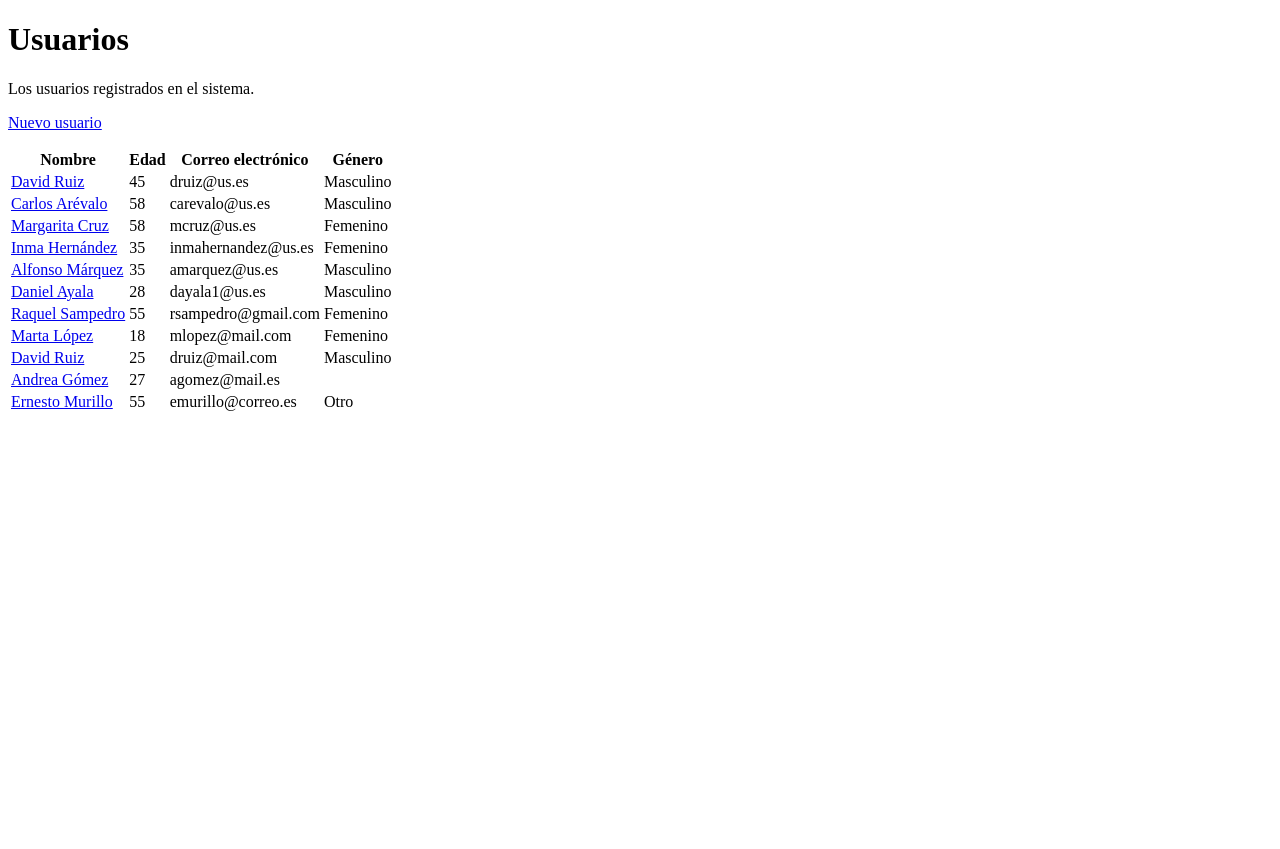
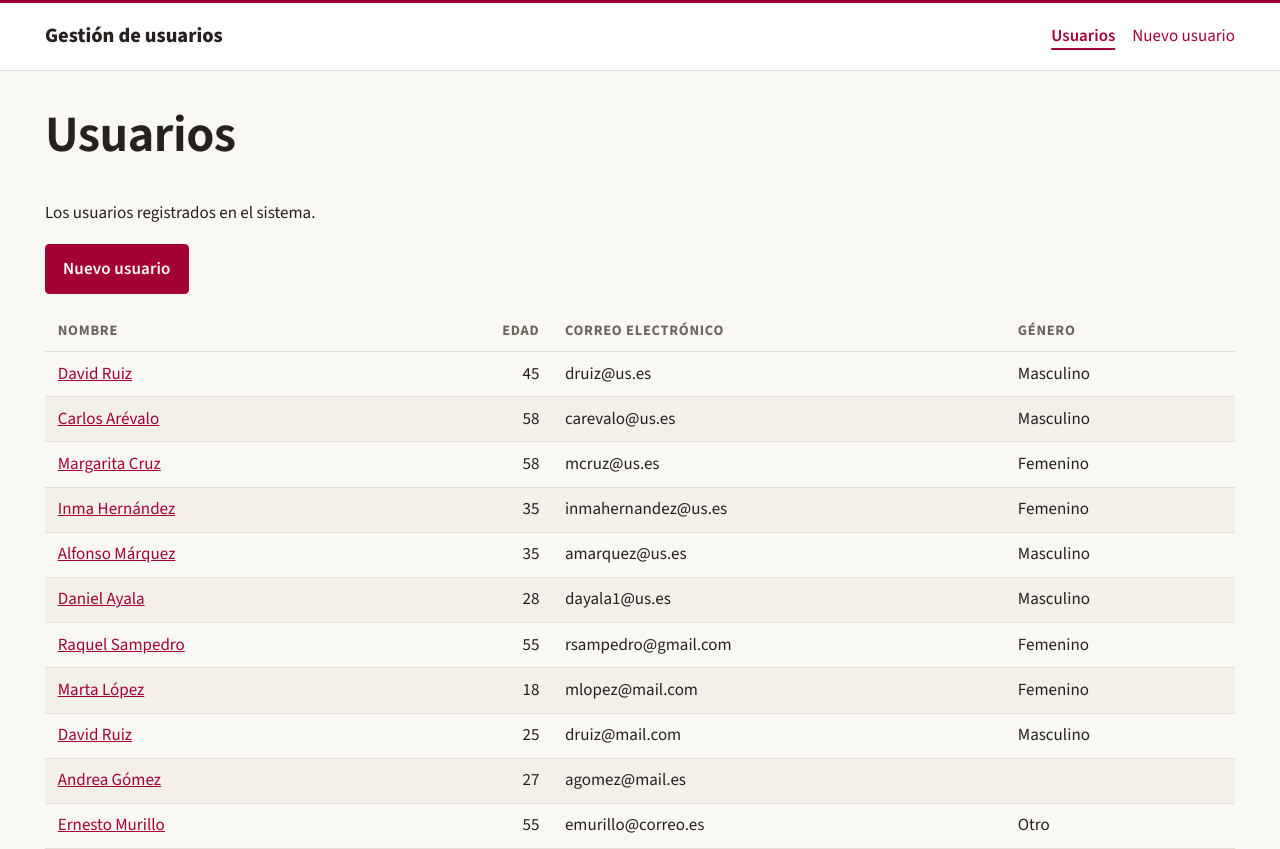
Before and after one commit to IISSI-US/IISSI2-Examples-Users, a plain HTML site: page web/index.html in a window 1280 px wide. Before the commit the page ends 800 px from the top, so only its background shows below. Drawn offline with Linux system fonts and the light colour scheme.

Commit message:
ez-ui: barra de navegación, tabla desplazable, ficha y formulario con sus componentes; app.css solo con la ficha, que ez-ui no maqueta

```diff
--- a/web/css/app.css
+++ b/web/css/app.css
@@ -1 +1,20 @@
 /* Estilos propios de la aplicación: después de ez-ui, con sus variables y el prefijo app-. */
+
+/* #region ficha */
+/* Los datos de la ficha de un usuario (una lista de definiciones, que ez-ui no maqueta): el
+   nombre de cada dato a la izquierda y su valor a la derecha, en una rejilla de dos columnas */
+.app-user-data {
+  display: grid;
+  grid-template-columns: max-content 1fr;
+  gap: var(--ez-space-2) var(--ez-space-6);
+}
+
+.app-user-data dt {
+  font-weight: 650;
+  color: var(--ez-muted);
+}
+
+.app-user-data dd {
+  margin: 0;
+}
+/* #endregion */
--- a/web/index.html
+++ b/web/index.html
@@ -5,21 +5,37 @@
   <!-- #region cabecera -->
   <title>Usuarios</title>
   <link rel="icon" href="images/favicon.svg" type="image/svg+xml">
+  <link rel="stylesheet" href="ez-ui/css/ez-ui.css">
+  <link rel="stylesheet" href="css/app.css">
   <!-- #endregion -->
 </head>
 <body>
+  <!-- #region navbar -->
+  <nav class="ez-navbar" aria-label="Principal">
+    <div class="ez-container ez-navbar__inner">
+      <a class="ez-navbar__brand" href="index.html">Gestión de usuarios</a>
+      <ul class="ez-navbar__links">
+        <li><a href="index.html" aria-current="page">Usuarios</a></li>
+        <li><a href="user-form.html">Nuevo usuario</a></li>
+      </ul>
+    </div>
+  </nav>
+  <!-- #endregion -->
+
+  <main class="ez-container">
     <!-- #region titulo -->
     <h1>Usuarios</h1>
     <p>Los usuarios registrados en el sistema.</p>
-  <p><a href="user-form.html">Nuevo usuario</a></p>
+    <p><a class="ez-button" href="user-form.html">Nuevo usuario</a></p>
     <!-- #endregion -->
 
     <!-- #region tabla -->
+    <div class="ez-scroll">
       <table>
         <thead>
           <tr>
             <th>Nombre</th>
-        <th>Edad</th>
+            <th class="ez-number">Edad</th>
             <th>Correo electrónico</th>
             <th>Género</th>
           </tr>
@@ -27,72 +43,74 @@
         <tbody>
           <tr>
             <td><a href="user-detail.html?userId=1">David Ruiz</a></td>
-        <td>45</td>
+            <td class="ez-number">45</td>
             <td>druiz@us.es</td>
             <td>Masculino</td>
           </tr>
           <tr>
             <td><a href="user-detail.html?userId=2">Carlos Arévalo</a></td>
-        <td>58</td>
+            <td class="ez-number">58</td>
             <td>carevalo@us.es</td>
             <td>Masculino</td>
           </tr>
           <tr>
             <td><a href="user-detail.html?userId=3">Margarita Cruz</a></td>
-        <td>58</td>
+            <td class="ez-number">58</td>
             <td>mcruz@us.es</td>
             <td>Femenino</td>
           </tr>
           <tr>
             <td><a href="user-detail.html?userId=4">Inma Hernández</a></td>
-        <td>35</td>
+            <td class="ez-number">35</td>
             <td>inmahernandez@us.es</td>
             <td>Femenino</td>
           </tr>
           <tr>
             <td><a href="user-detail.html?userId=5">Alfonso Márquez</a></td>
-        <td>35</td>
+            <td class="ez-number">35</td>
             <td>amarquez@us.es</td>
             <td>Masculino</td>
           </tr>
           <tr>
             <td><a href="user-detail.html?userId=6">Daniel Ayala</a></td>
-        <td>28</td>
+            <td class="ez-number">28</td>
             <td>dayala1@us.es</td>
             <td>Masculino</td>
           </tr>
           <tr>
             <td><a href="user-detail.html?userId=7">Raquel Sampedro</a></td>
-        <td>55</td>
+            <td class="ez-number">55</td>
             <td>rsampedro@gmail.com</td>
             <td>Femenino</td>
           </tr>
           <tr>
             <td><a href="user-detail.html?userId=8">Marta López</a></td>
-        <td>18</td>
+            <td class="ez-number">18</td>
             <td>mlopez@mail.com</td>
             <td>Femenino</td>
           </tr>
           <tr>
             <td><a href="user-detail.html?userId=9">David Ruiz</a></td>
-        <td>25</td>
+            <td class="ez-number">25</td>
             <td>druiz@mail.com</td>
             <td>Masculino</td>
           </tr>
           <tr>
             <td><a href="user-detail.html?userId=10">Andrea Gómez</a></td>
-        <td>27</td>
+            <td class="ez-number">27</td>
             <td>agomez@mail.es</td>
             <td></td>
           </tr>
           <tr>
             <td><a href="user-detail.html?userId=11">Ernesto Murillo</a></td>
-        <td>55</td>
+            <td class="ez-number">55</td>
             <td>emurillo@correo.es</td>
             <td>Otro</td>
           </tr>
         </tbody>
       </table>
+    </div>
     <!-- #endregion -->
+  </main>
 </body>
 </html>
--- a/web/user-detail.html
+++ b/web/user-detail.html
@@ -2,15 +2,30 @@
 <html lang="es">
 <head>
   <meta charset="utf-8">
+  <!-- #region cabecera -->
   <title>David Ruiz · Usuarios</title>
   <link rel="icon" href="images/favicon.svg" type="image/svg+xml">
+  <link rel="stylesheet" href="ez-ui/css/ez-ui.css">
+  <link rel="stylesheet" href="css/app.css">
+  <!-- #endregion -->
 </head>
 <body>
+  <!-- #region navbar -->
+  <nav class="ez-navbar" aria-label="Principal">
+    <div class="ez-container ez-navbar__inner">
+      <a class="ez-navbar__brand" href="index.html">Gestión de usuarios</a>
+      <ul class="ez-navbar__links">
+        <li><a href="index.html">Usuarios</a></li>
+        <li><a href="user-form.html">Nuevo usuario</a></li>
+      </ul>
+    </div>
+  </nav>
+  <!-- #endregion -->
+
+  <main class="ez-container">
     <!-- #region ficha -->
-  <p><a href="index.html">Volver a la lista</a></p>
-
     <h1>David Ruiz</h1>
-  <dl>
+    <dl class="app-user-data">
       <dt>Edad</dt>
       <dd>45 años</dd>
       <dt>Correo electrónico</dt>
@@ -22,9 +37,10 @@
 
     <!-- #region acciones -->
     <p>
-    <a href="user-form.html?userId=1">Editar</a>
-    <button type="button">Borrar</button>
+      <a class="ez-button ez-button--secondary" href="user-form.html?userId=1">Editar</a>
+      <button class="ez-button ez-button--danger" type="button">Borrar</button>
     </p>
     <!-- #endregion -->
+  </main>
 </body>
 </html>
```
Also changed, not shown: web/user-form.html (+31 -16 lines). Lines whose indentation alone changed are shown as unchanged.
